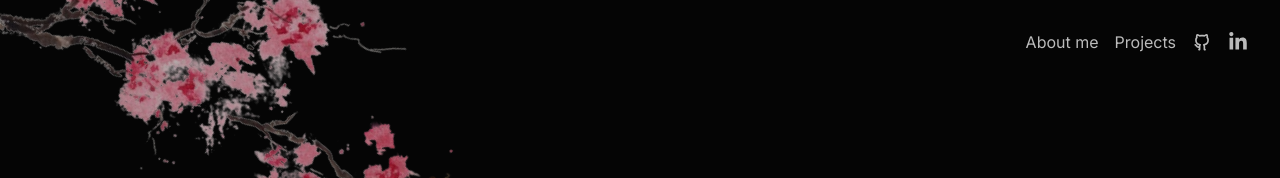
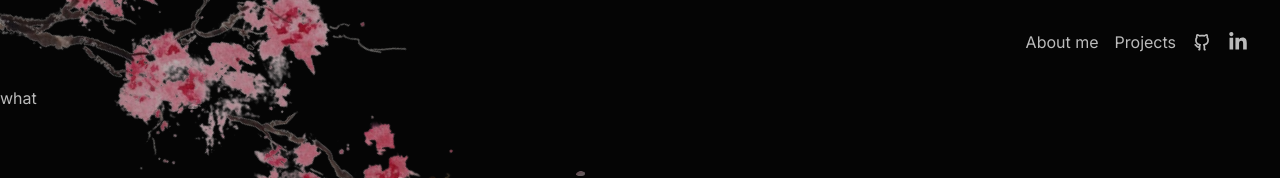
Before and after one commit to Danelarrate/newportfolio, a Next.js app: page /projects in a window 1280 px wide. Shown: the top 178 px of the page. Built offline with nearby package versions, Linux system fonts and the light colour scheme.

Commit message:
add useEffect

```diff
--- a/src/app/projects/page.tsx
+++ b/src/app/projects/page.tsx
@@ -1,3 +1,3 @@
-export default function Home() {
-  return <main></main>
+export default function Page() {
+  return <main>what</main>
 }
--- a/src/components/SakuraBG.tsx
+++ b/src/components/SakuraBG.tsx
@@ -1,6 +1,9 @@
 'use client'
 
+import { useLayoutEffect } from 'react'
+
 export const SakuraBg = () => {
+  useLayoutEffect(() => {
     const canvas: HTMLCanvasElement | null = document.querySelector('canvas')
     if (canvas !== null) {
       canvas.width = window.innerWidth
@@ -50,7 +53,8 @@ export const SakuraBg = () => {
 
       constructor() {
         this.x = Math.random() * (canvas?.width || 0)
-      this.y = Math.random() * (canvas?.height || 0) * 2 - (canvas?.height || 0)
+        this.y =
+          Math.random() * (canvas?.height || 0) * 2 - (canvas?.height || 0)
         this.w = 10 + Math.random()
         this.h = 5 + Math.random()
         this.opacity = Math.random() * 1 + 0.2
@@ -88,7 +92,8 @@ export const SakuraBg = () => {
         this.draw()
       }
     }
-  const hola = 'hola'
+  }, [])
+
   return (
     <>
       <img alt='sakura branch' src='sakura-branch.png' className='branch' />
```
Lines whose indentation alone changed are shown as unchanged.
